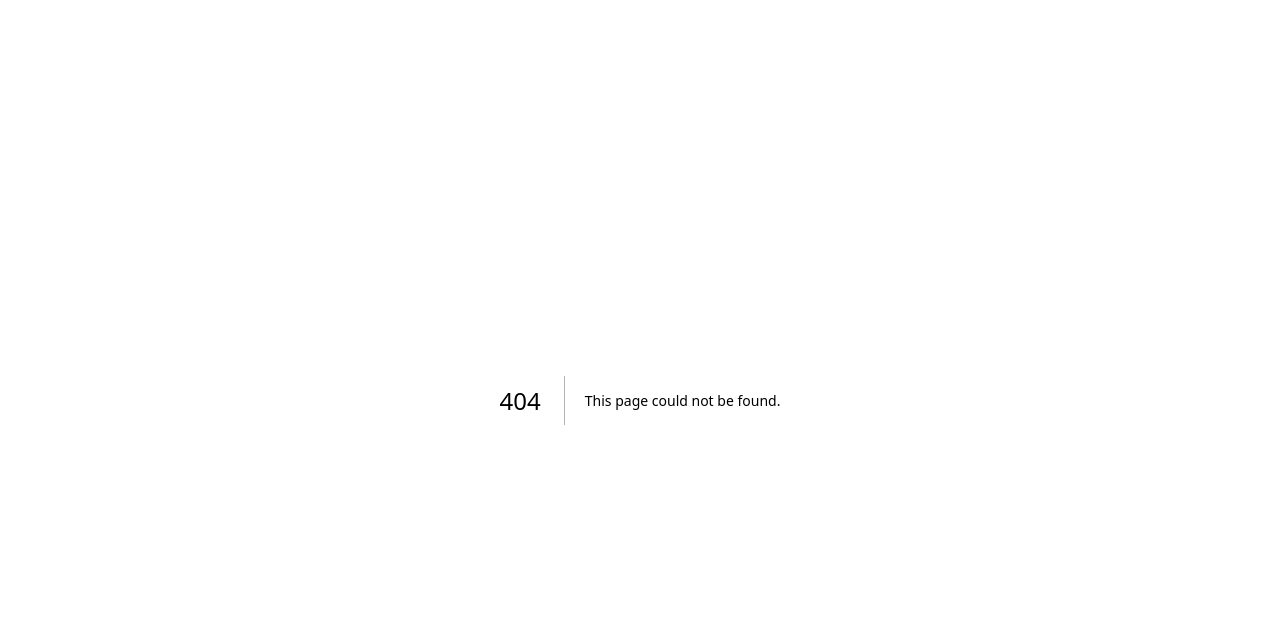
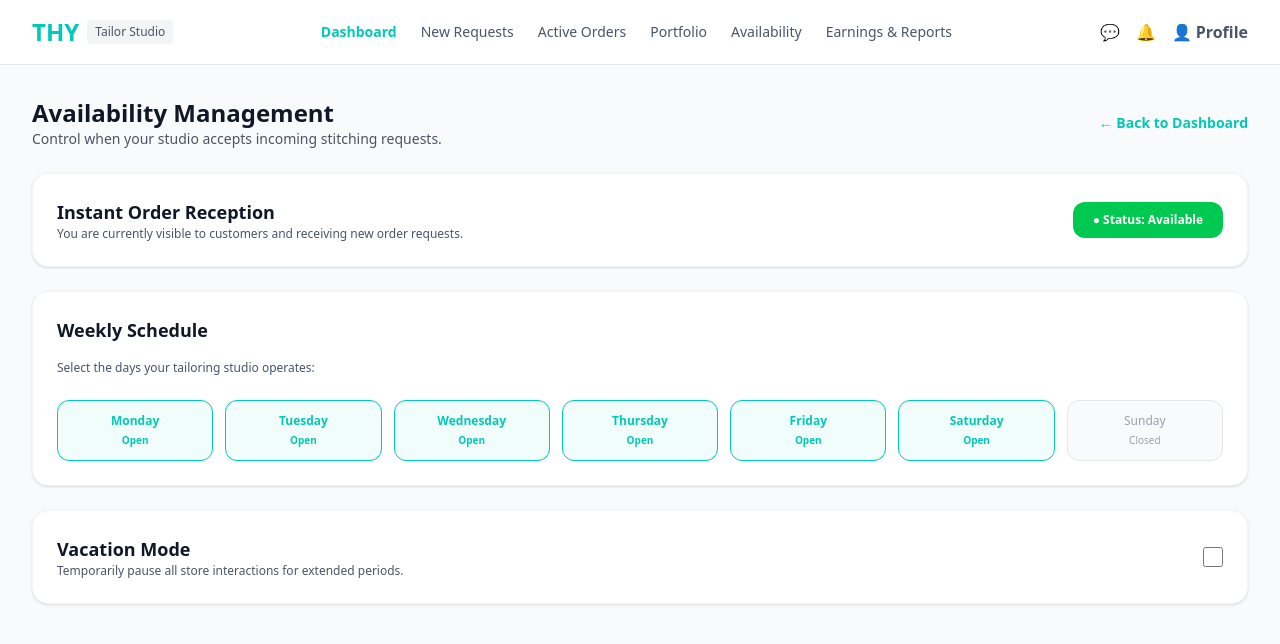
Before and after one commit to Sarvesh-Ragav/THY, a Next.js app: page /tailor-dashboard/availability in a window 1280 px wide. Before the commit this address had no page. Shown: the top 644 px of the page. Built offline with nearby package versions, Linux system fonts and the light colour scheme.

Commit message:
Added Availability Management page with interactive schedule logic

```diff
--- /dev/null
+++ b/src/app/tailor-dashboard/availability/page.tsx
@@ -0,0 +1,101 @@
+'use client';
+
+import React, { useState } from 'react';
+import Link from 'next/link';
+
+export default function AvailabilityPage() {
+  const [isAvailable, setIsAvailable] = useState(true);
+  const [vacationMode, setVacationMode] = useState(false);
+  const [workingDays, setWorkingDays] = useState({
+    Monday: true,
+    Tuesday: true,
+    Wednesday: true,
+    Thursday: true,
+    Friday: true,
+    Saturday: true,
+    Sunday: false,
+  });
+
+  const toggleDay = (day: keyof typeof workingDays) => {
+    setWorkingDays((prev) => ({ ...prev, [day]: !prev[day] }));
+  };
+
+  return (
+    <div className="space-y-6">
+      {/* Top Header */}
+      <div className="flex items-center justify-between">
+        <div>
+          <h1 className="text-2xl font-bold text-gray-900">Availability Management</h1>
+          <p className="text-sm text-gray-600">Control when your studio accepts incoming stitching requests.</p>
+        </div>
+        <Link
+          href="/tailor-dashboard"
+          className="text-sm font-semibold text-[#00c9b7] hover:underline"
+        >
+          ← Back to Dashboard
+        </Link>
+      </div>
+
+      {/* Main Status Toggle Card */}
+      <div className="bg-white p-6 rounded-2xl shadow-sm border border-gray-100 flex items-center justify-between">
+        <div>
+          <h2 className="text-lg font-bold text-gray-900">Instant Order Reception</h2>
+          <p className="text-xs text-gray-600">
+            {isAvailable
+              ? 'You are currently visible to customers and receiving new order requests.'
+              : 'You are marked as unavailable. New customers cannot send order requests.'}
+          </p>
+        </div>
+
+        <button
+          onClick={() => setIsAvailable(!isAvailable)}
+          className={`px-5 py-2.5 rounded-xl text-xs font-bold transition-all ${
+            isAvailable
+              ? 'bg-green-500 text-white hover:bg-green-600'
+              : 'bg-gray-300 text-gray-700 hover:bg-gray-400'
+          }`}
+        >
+          {isAvailable ? '● Status: Available' : '○ Status: Unavailable'}
+        </button>
+      </div>
+
+      {/* Working Days & Schedule */}
+      <div className="bg-white p-6 rounded-2xl shadow-sm border border-gray-100 space-y-4">
+        <h2 className="text-lg font-bold text-gray-900">Weekly Schedule</h2>
+        <p className="text-xs text-gray-600">Select the days your tailoring studio operates:</p>
+
+        <div className="grid grid-cols-2 sm:grid-cols-4 md:grid-cols-7 gap-3 pt-2">
+          {Object.entries(workingDays).map(([day, active]) => (
+            <button
+              key={day}
+              onClick={() => toggleDay(day as keyof typeof workingDays)}
+              className={`p-3 rounded-xl border text-center transition-all ${
+                active
+                  ? 'border-[#00c9b7] bg-teal-50 text-[#00c9b7] font-bold'
+                  : 'border-gray-200 bg-gray-50 text-gray-400 font-medium'
+              }`}
+            >
+              <div className="text-xs">{day}</div>
+              <div className="text-[10px] mt-1">{active ? 'Open' : 'Closed'}</div>
+            </button>
+          ))}
+        </div>
+      </div>
+
+      {/* Vacation Mode Toggle */}
+      <div className="bg-white p-6 rounded-2xl shadow-sm border border-gray-100 flex items-center justify-between">
+        <div>
+          <h2 className="text-lg font-bold text-gray-900">Vacation Mode</h2>
+          <p className="text-xs text-gray-600">Temporarily pause all store interactions for extended periods.</p>
+        </div>
+
+        <input
+          type="checkbox"
+          checked={vacationMode}
+          onChange={(e) => setVacationMode(e.target.checked)}
+          className="w-5 h-5 accent-[#00c9b7] cursor-pointer"
+        />
+      </div>
+    </div>
+  );
+}
```
